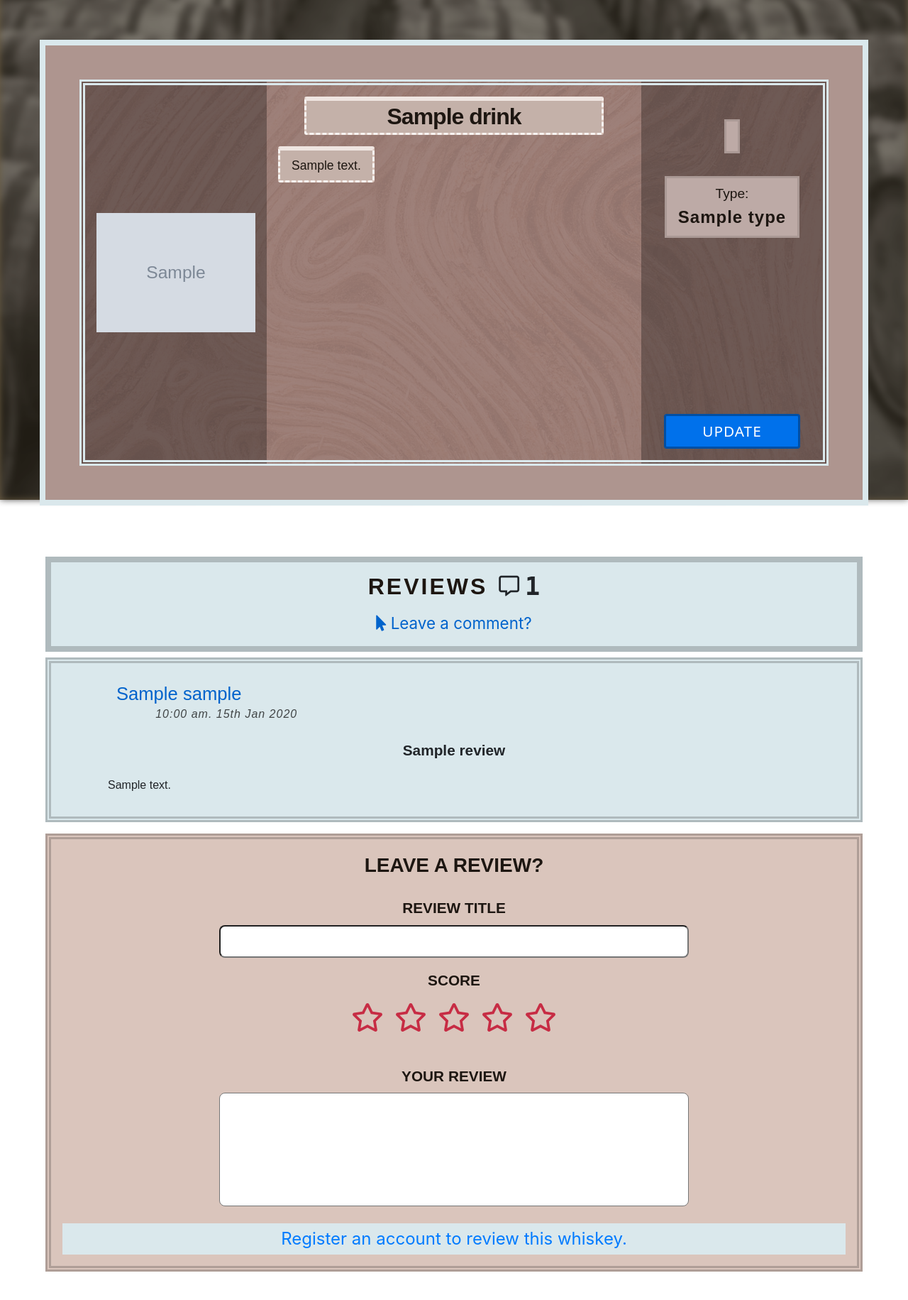
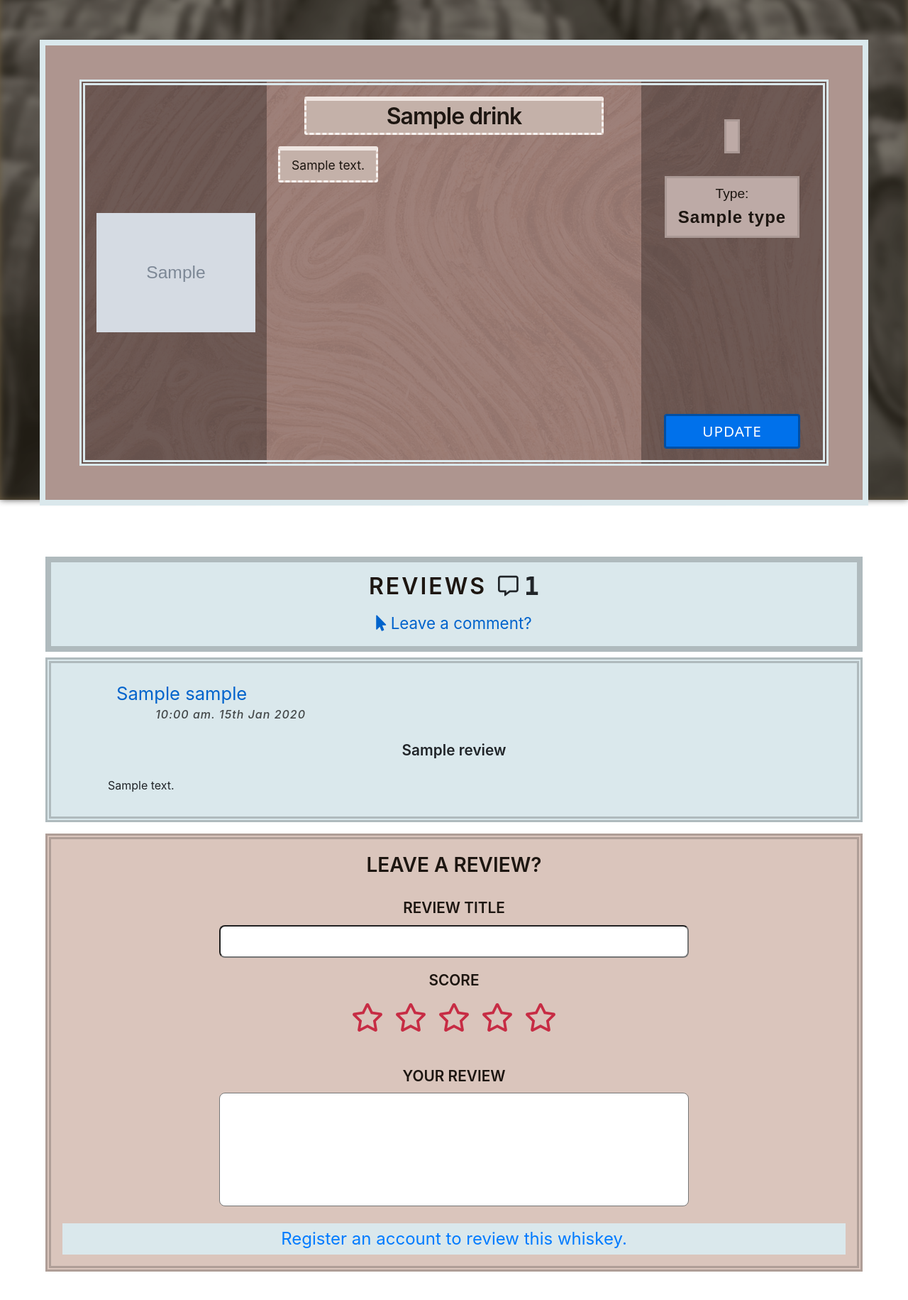
Before and after one commit to paulloy/whiskey_herald_msp3, a Flask app: page /whiskey/1 in a window 1280 px wide. Shown: the part 96-1927 px from the top of the page at 71% size. Run offline with Flask 2, Linux system fonts and the light colour scheme; grey boxes marked "Sample" are stand-in pictures; a database or web service that is not in the repository returns one stand-in record (values such as "Sample title"); style sheets or scripts are compiled from the project's sources; some libraries are stand-ins or nearby versions; some web fonts are replaced.

Commit message:
Unused font familys removed

```diff
--- a/static/css/login-register.css
+++ b/static/css/login-register.css
@@ -9,7 +9,6 @@
   margin-top: 2rem;
   border-radius: 1rem;
   padding: 1rem;
-  font-family: "Poppins", sans-serif;
   color: #1d1611;
   text-align: center;
 }
--- a/static/css/profile.css
+++ b/static/css/profile.css
@@ -289,7 +289,6 @@
   text-transform: capitalize;
   font-size: 1.2rem;
   font-weight: 500;
-  font-family: "Poppins", sans-serif;
 }
 
 #reviews {
--- a/static/css/whiskey.html/comments.css
+++ b/static/css/whiskey.html/comments.css
@@ -33,7 +33,6 @@
   color: #1d1611;
   margin: 0;
   font-size: 2rem;
-  font-family: "Montserrat", sans-serif;
   font-weight: 600;
   letter-spacing: 3px;
   margin-left: 1rem;
--- a/static/css/whiskey.html/leave-review.css
+++ b/static/css/whiskey.html/leave-review.css
@@ -11,7 +11,6 @@
   color: #1d1611;
 }
 #leave-review h3 {
-  font-family: "Montserrat", sans-serif;
   font-weight: 600;
   padding-top: 0.25rem;
   padding-bottom: 0.25rem;
@@ -22,14 +21,12 @@
   margin-left: auto;
   margin-right: auto;
   font-size: 1.1rem;
-  font-family: "Montserrat", sans-serif;
   border-radius: 0.5rem;
 }
 #leave-review label {
   font-size: 1.3rem;
   margin-top: 1rem;
   font-weight: 600;
-  font-family: "Montserrat", sans-serif;
 }
 #leave-review #rating {
   font-size: 2.5rem;
@@ -57,7 +54,6 @@
   margin-bottom: 0.5rem;
   width: 16rem;
   height: 2.5rem;
-  font-family: "Montserrat", sans-serif;
   font-size: 1.2rem;
   font-weight: 500;
   margin-right: auto;
--- a/static/css/whiskey.html/reviews.css
+++ b/static/css/whiskey.html/reviews.css
@@ -12,7 +12,6 @@
   margin: 0;
   padding-top: 0.5rem;
   padding-bottom: 0.5rem;
-  font-family: "Montserrat", sans-serif;
   font-size: 1.2rem;
 }
 .no-reviews p a {
@@ -62,7 +61,6 @@
 }
 .reviews div:nth-of-type(1) div:first-of-type div:first-of-type div:first-of-type a {
   margin: 0;
-  font-family: "Montserrat", sans-serif;
   padding: 0;
   display: inline-block;
   width: auto;
@@ -137,7 +135,6 @@
   margin: 0;
   margin-top: 0.5rem;
   margin-bottom: 0.5rem;
-  font-family: "Montserrat", sans-serif;
 }
 .reviews div:nth-of-type(1) div:first-of-type div:last-of-type {
   display: flex;
@@ -162,7 +159,6 @@
   font-size: 1.3rem;
   padding: 0.5rem;
   margin-top: -1.5rem;
-  font-family: "Montserrat", sans-serif;
   font-weight: 600;
 }
 .reviews div:nth-of-type(1) p:last-of-type {
@@ -174,7 +170,6 @@
   padding-left: 5rem;
   padding-right: 5rem;
   padding-bottom: 2rem;
-  font-family: "Montserrat", sans-serif;
 }
 
 .delete {
@@ -200,7 +195,6 @@
   justify-content: center;
   flex-direction: column;
   font-size: 1.4rem;
-  font-family: "Montserrat", sans-serif;
 }
 .delete div span {
   display: inline-block;
--- a/static/css/whiskey.html/whiskey-details.css
+++ b/static/css/whiskey.html/whiskey-details.css
@@ -53,7 +53,6 @@
   margin-right: auto;
   width: 80%;
   font-size: 2rem;
-  font-family: "Montserrat", sans-serif;
   font-weight: 600;
   text-align: center;
   letter-spacing: -1px;
@@ -78,7 +77,6 @@
   box-shadow: inset 50rem 50rem rgba(0, 0, 0, 0.1);
   margin: 1rem;
   font-size: 1.1rem;
-  font-family: "Montserrat", sans-serif;
   font-weight: 400;
   padding-top: 0;
   border: 0.2rem dashed rgba(255, 255, 255, 0.8);
--- a/static/scss/login-register.scss
+++ b/static/scss/login-register.scss
@@ -4,9 +4,6 @@ $cream: rgba(124, 96, 77, 0.59);
 $desert: #C7AD9B;
 $black: #212529;
 $padding: 0.5rem 1rem 0.5rem 1rem;
-$font: 'Poppins', sans-serif;
-
-// font-family: 'Noto Sans', sans-serif;
 
 $color1: #dae8ec;
 $color2: #dac5bc;
@@ -26,7 +23,6 @@ $color5: #1d1611;
     margin-top: 2rem;
     border-radius: 1rem;
     padding: 1rem;
-    font-family: $font;
     color: $color5;
     text-align: center;
     h2 {
--- a/static/scss/profile.scss
+++ b/static/scss/profile.scss
@@ -4,7 +4,6 @@ $cream: rgba(124, 96, 77, 0.59);
 $desert: #C7AD9B;
 $black: #212529;
 $padding: 0.5rem 1rem 0.5rem 1rem;
-$font: 'Poppins', sans-serif;
 
 $color1: #dae8ec;
 $color2: #dac5bc;
@@ -303,7 +302,6 @@ $color5: #1d1611;
                 text-transform: capitalize;
                 font-size: 1.2rem;
                 font-weight: 500;
-                font-family: $font;
             }
         }
     }
--- a/static/scss/search.scss
+++ b/static/scss/search.scss
@@ -4,7 +4,6 @@ $cream: rgba(124, 96, 77, 0.59);
 $desert: #C7AD9B;
 $black: #212529;
 $padding: 0.5rem 1rem 0.5rem 1rem;
-$font: 'Poppins', sans-serif;
 
 $color1: #dae8ec;
 $color2: #dac5bc;
--- a/static/scss/whiskey.html/comments.scss
+++ b/static/scss/whiskey.html/comments.scss
@@ -5,7 +5,6 @@ $color3: #b48464;
 $color4: #572313;
 $color5: #1d1611;
 
-$font1: 'Montserrat', sans-serif;
 $font2: 'Source Sans Pro', sans-serif;
 
 #comments {
@@ -41,7 +40,6 @@ $font2: 'Source Sans Pro', sans-serif;
             color: $color5;
             margin: 0;
             font-size: 2rem;
-            font-family: $font1;
             font-weight: 600;
             letter-spacing: 3px;
             margin-left: 1rem;
--- a/static/scss/whiskey.html/leave-review.scss
+++ b/static/scss/whiskey.html/leave-review.scss
@@ -12,7 +12,6 @@ $color3: #b48464;
 $color4: #572313;
 $color5: #1d1611;
 
-$font1: 'Montserrat', sans-serif;
 $font2: 'Source Sans Pro', sans-serif;
 
 #leave-review {
@@ -27,7 +26,6 @@ $font2: 'Source Sans Pro', sans-serif;
     text-align: center;
     color: $color5;
     h3 {
-        font-family: $font1;
         font-weight: 600;
         padding-top: 0.25rem;
         padding-bottom: 0.25rem;
@@ -38,7 +36,6 @@ $font2: 'Source Sans Pro', sans-serif;
         margin-left: auto;
         margin-right: auto;
         font-size: 1.1rem;
-        font-family: $font1;
         border-radius: 0.5rem;
 
     }
@@ -46,7 +43,6 @@ $font2: 'Source Sans Pro', sans-serif;
         font-size: 1.3rem;
         margin-top: 1rem;
         font-weight: 600;
-        font-family: $font1;
     }
     #rating {
         font-size: 2.5rem;
@@ -74,7 +70,6 @@ $font2: 'Source Sans Pro', sans-serif;
         margin-bottom: 0.5rem;
         width: 16rem;
         height: 2.5rem;
-        font-family: $font1;
         font-size: 1.2rem;
         font-weight: 500;
         margin-right: auto;
--- a/static/scss/whiskey.html/reviews.scss
+++ b/static/scss/whiskey.html/reviews.scss
@@ -10,8 +10,6 @@ $color2: #dac5bc;
 $color3: #b48464;
 $color4: #572313;
 $color5: #1d1611;
-
-$font1: 'Montserrat', sans-serif;
 
 .no-reviews {
     width: 70%;
@@ -26,7 +24,6 @@ $font1: 'Montserrat', sans-serif;
         margin: 0;
         padding-top: 0.5rem;
         padding-bottom: 0.5rem;
-        font-family: $font1;
         font-size: 1.2rem;
         a {
             background-color: $color1;
@@ -71,7 +68,6 @@ $font1: 'Montserrat', sans-serif;
                     align-content: center;
                     a {
                         margin: 0;
-                        font-family: $font1;
                         padding: 0;
                         display: inline-block;
                         width: auto;
@@ -143,7 +139,6 @@ $font1: 'Montserrat', sans-serif;
                                 margin: 0;
                                 margin-top: 0.5rem;
                                 margin-bottom: 0.5rem;
-                                font-family: $font1;
                             }
                         }
                     }
@@ -173,7 +168,6 @@ $font1: 'Montserrat', sans-serif;
                     font-size: 1.3rem;
                     padding: 0.5rem;
                     margin-top: -1.5rem;
-                    font-family: $font1;
                     font-weight: 600;
                 }
             }
@@ -187,7 +181,6 @@ $font1: 'Montserrat', sans-serif;
             padding-left: 5rem;
             padding-right: 5rem;
             padding-bottom: 2rem;
-            font-family: $font1;
         }
     }
 }
@@ -213,7 +206,6 @@ $font1: 'Montserrat', sans-serif;
         justify-content: center;
         flex-direction: column;
         font-size: 1.4rem;
-        font-family: $font1;
         span {
             display: inline-block;
             margin-top: 1rem;
--- a/static/scss/whiskey.html/whiskey-details.scss
+++ b/static/scss/whiskey.html/whiskey-details.scss
@@ -12,7 +12,6 @@ $color4: rgba(153, 122, 115);
 $color5: rgb(253, 204, 194);
 $black: #1d1611;
 
-$font1: 'Montserrat', sans-serif;
 $font2: 'Source Sans Pro', sans-serif;
 
 #whiskey-details {
@@ -84,7 +83,6 @@ $font2: 'Source Sans Pro', sans-serif;
                 width: 80%;
 
                 font-size: 2rem;
-                font-family: $font1;
                 font-weight: 600;
                 text-align: center;
 
@@ -116,7 +114,6 @@ $font2: 'Source Sans Pro', sans-serif;
                 margin: 1rem;
 
                 font-size: 1.1rem;
-                font-family: $font1;
                 font-weight: 400;
 
                 padding-top: 0;
```
Also changed, not shown: 7 other files.
